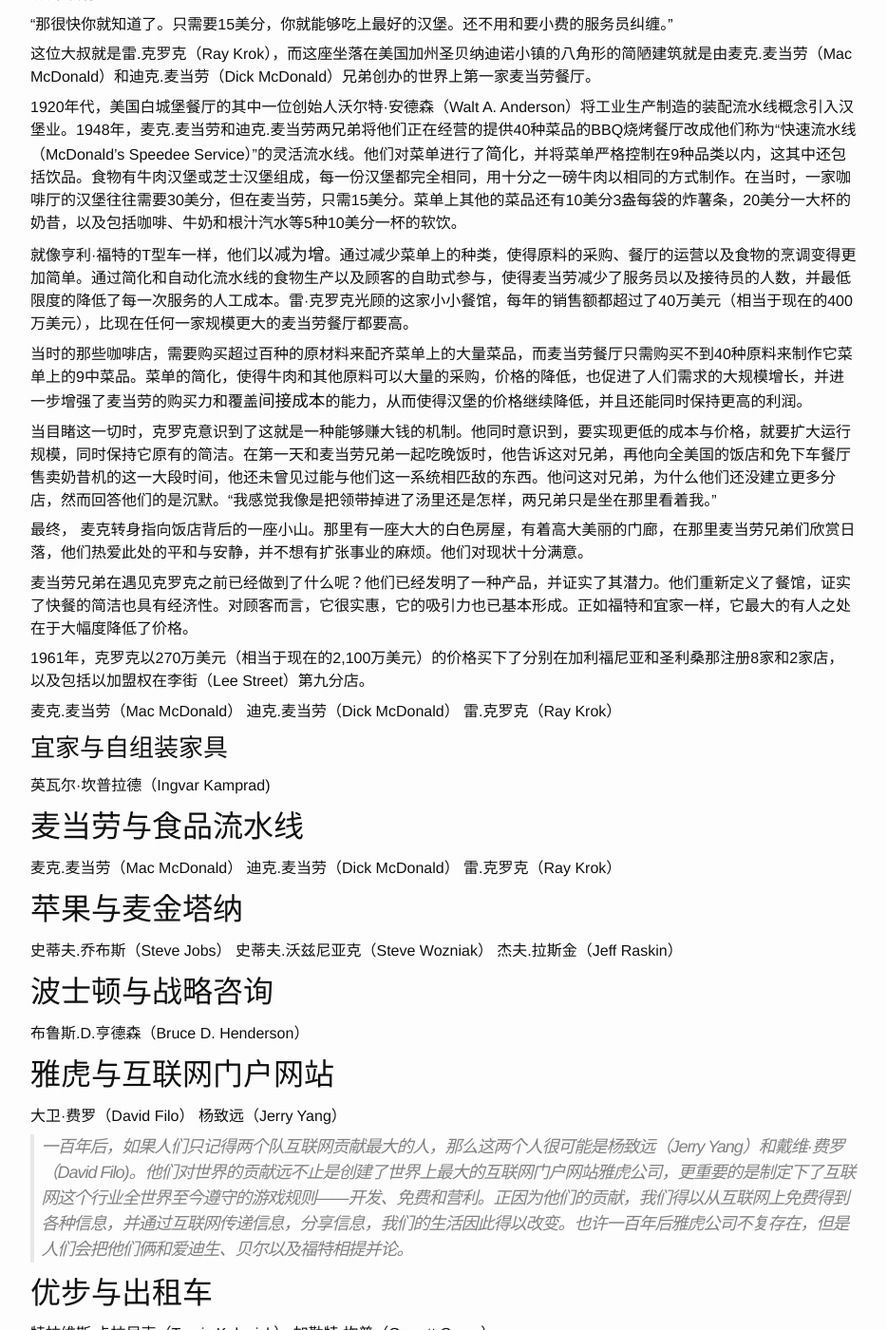
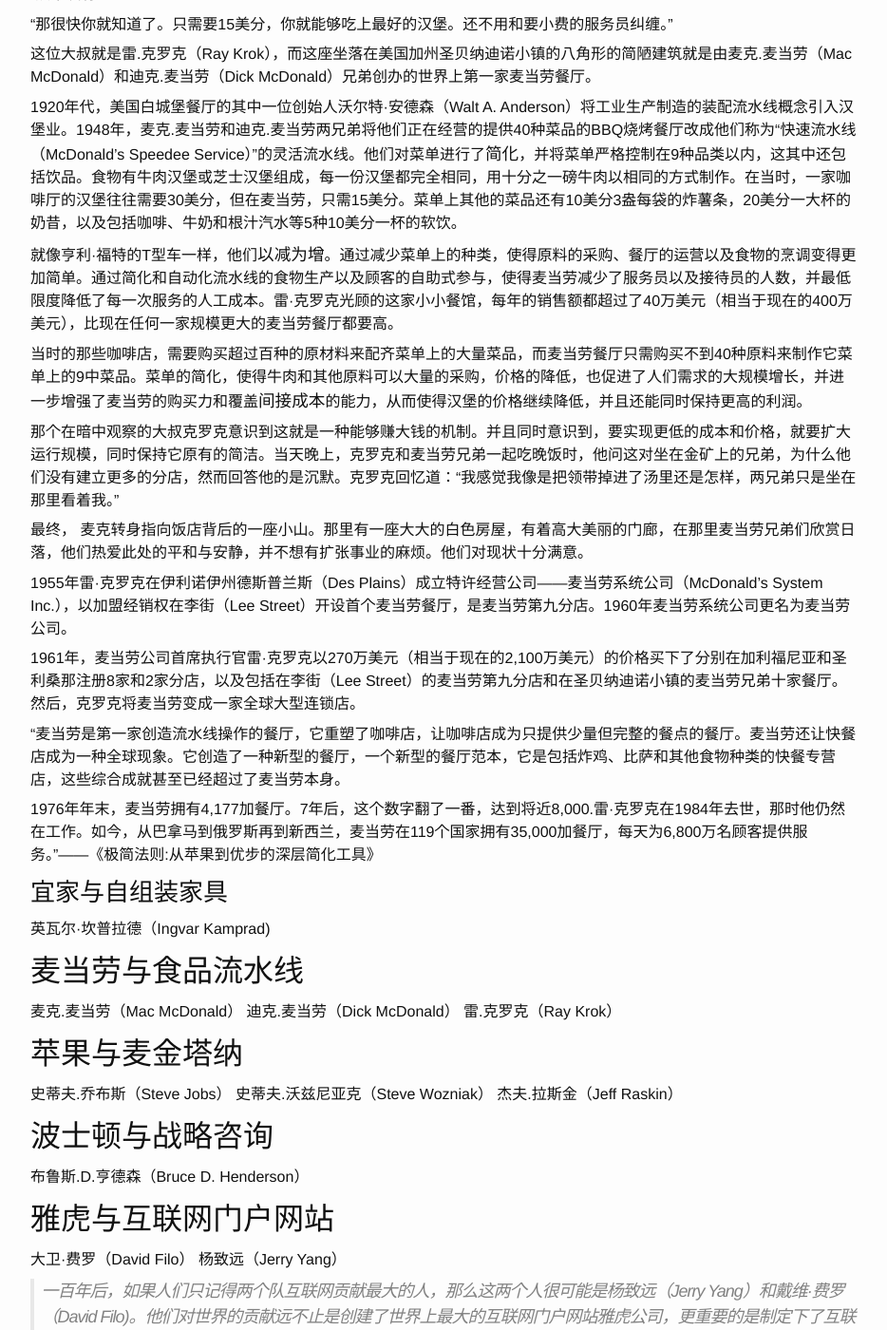
Before and after one commit to ousiax/ousiax.github.io, a Jekyll site: the page built from _journalctl/2019-03-03-simplify.md, in a window 1280 px wide and 1400 px high, scrolled down 2175 px. Shown: the whole window at 95% size, without its empty margins (173-1107 px from the left). Built offline with Jekyll 4.4.1, drawn with Linux system fonts in a browser that asks for light colours.

Commit message:
Update 2019-03-03-simplify.md

```diff
--- a/_journalctl/2019-03-03-simplify.md
+++ b/_journalctl/2019-03-03-simplify.md
@@ -54,31 +54,21 @@
 
 1920年代，美国白城堡餐厅的其中一位创始人沃尔特·安德森（Walt A. Anderson）将工业生产制造的装配流水线概念引入汉堡业。1948年，麦克.麦当劳和迪克.麦当劳两兄弟将他们正在经营的提供40种菜品的BBQ烧烤餐厅改成他们称为“快速流水线（McDonald's Speedee Service）”的灵活流水线。他们对菜单进行了**简化**，并将菜单严格控制在9种品类以内，这其中还包括饮品。食物有牛肉汉堡或芝士汉堡组成，每一份汉堡都完全相同，用十分之一磅牛肉以相同的方式制作。在当时，一家咖啡厅的汉堡往往需要30美分，但在麦当劳，只需15美分。菜单上其他的菜品还有10美分3盎每袋的炸薯条，20美分一大杯的奶昔，以及包括咖啡、牛奶和根汁汽水等5种10美分一杯的软饮。
 
-就像亨利·福特的T型车一样，他们**以减为增**。通过减少菜单上的种类，使得原料的采购、餐厅的运营以及食物的烹调变得更加简单。通过简化和自动化流水线的食物生产以及顾客的自助式参与，使得麦当劳减少了服务员以及接待员的人数，并最低限度的降低了每一次服务的人工成本。雷·克罗克光顾的这家小小餐馆，每年的销售额都超过了40万美元（相当于现在的400万美元），比现在任何一家规模更大的麦当劳餐厅都要高。
+就像亨利·福特的T型车一样，他们**以减为增**。通过减少菜单上的种类，使得原料的采购、餐厅的运营以及食物的烹调变得更加简单。通过简化和自动化流水线的食物生产以及顾客的自助式参与，使得麦当劳减少了服务员以及接待员的人数，并最低限度降低了每一次服务的人工成本。雷·克罗克光顾的这家小小餐馆，每年的销售额都超过了40万美元（相当于现在的400万美元），比现在任何一家规模更大的麦当劳餐厅都要高。
 
 当时的那些咖啡店，需要购买超过百种的原材料来配齐菜单上的大量菜品，而麦当劳餐厅只需购买不到40种原料来制作它菜单上的9中菜品。菜单的简化，使得牛肉和其他原料可以大量的采购，价格的降低，也促进了人们需求的大规模增长，并进一步增强了麦当劳的购买力和覆盖**间接成本**的能力，从而使得汉堡的价格继续降低，并且还能同时保持更高的利润。
 
-
-当目睹这一切时，克罗克意识到了这就是一种能够赚大钱的机制。他同时意识到，要实现更低的成本与价格，就要扩大运行规模，同时保持它原有的简洁。在第一天和麦当劳兄弟一起吃晚饭时，他告诉这对兄弟，再他向全美国的饭店和免下车餐厅售卖奶昔机的这一大段时间，他还未曾见过能与他们这一系统相匹敌的东西。他问这对兄弟，为什么他们还没建立更多分店，然而回答他们的是沉默。“我感觉我像是把领带掉进了汤里还是怎样，两兄弟只是坐在那里看着我。”
+那个在暗中观察的大叔克罗克意识到这就是一种能够赚大钱的机制。并且同时意识到，要实现更低的成本和价格，就要扩大运行规模，同时保持它原有的简洁。当天晚上，克罗克和麦当劳兄弟一起吃晚饭时，他问这对坐在金矿上的兄弟，为什么他们没有建立更多的分店，然而回答他的是沉默。克罗克回忆道：“我感觉我像是把领带掉进了汤里还是怎样，两兄弟只是坐在那里看着我。”
 
 最终， 麦克转身指向饭店背后的一座小山。那里有一座大大的白色房屋，有着高大美丽的门廊，在那里麦当劳兄弟们欣赏日落，他们热爱此处的平和与安静，并不想有扩张事业的麻烦。他们对现状十分满意。
 
-麦当劳兄弟在遇见克罗克之前已经做到了什么呢？他们已经发明了一种产品，并证实了其潜力。他们重新定义了餐馆，证实了快餐的简洁也具有经济性。对顾客而言，它很实惠，它的吸引力也已基本形成。正如福特和宜家一样，它最大的有人之处在于大幅度降低了价格。
+1955年雷·克罗克在伊利诺伊州德斯普兰斯（Des Plains）成立特许经营公司——麦当劳系统公司（McDonald's System Inc.），以加盟经销权在李街（Lee Street）开设首个麦当劳餐厅，是麦当劳第九分店。1960年麦当劳系统公司更名为麦当劳公司。
 
-1961年，克罗克以270万美元（相当于现在的2,100万美元）的价格买下了分别在加利福尼亚和圣利桑那注册8家和2家店，以及包括以加盟权在李街（Lee Street）第九分店。
+1961年，麦当劳公司首席执行官雷·克罗克以270万美元（相当于现在的2,100万美元）的价格买下了分别在加利福尼亚和圣利桑那注册8家和2家分店，以及包括在李街（Lee Street）的麦当劳第九分店和在圣贝纳迪诺小镇的麦当劳兄弟十家餐厅。然后，克罗克将麦当劳变成一家全球大型连锁店。
 
+“麦当劳是第一家创造流水线操作的餐厅，它重塑了咖啡店，让咖啡店成为只提供少量但完整的餐点的餐厅。麦当劳还让快餐店成为一种全球现象。它创造了一种新型的餐厅，一个新型的餐厅范本，它是包括炸鸡、比萨和其他食物种类的快餐专营店，这些综合成就甚至已经超过了麦当劳本身。
 
-麦克.麦当劳（Mac McDonald）
-迪克.麦当劳（Dick McDonald）
-雷.克罗克（Ray Krok）
-
-
-
-
-
-
-
-
+1976年年末，麦当劳拥有4,177加餐厅。7年后，这个数字翻了一番，达到将近8,000.雷·克罗克在1984年去世，那时他仍然在工作。如今，从巴拿马到俄罗斯再到新西兰，麦当劳在119个国家拥有35,000加餐厅，每天为6,800万名顾客提供服务。”——《极简法则:从苹果到优步的深层简化工具》
 
 
 ### 宜家与自组装家具
```
